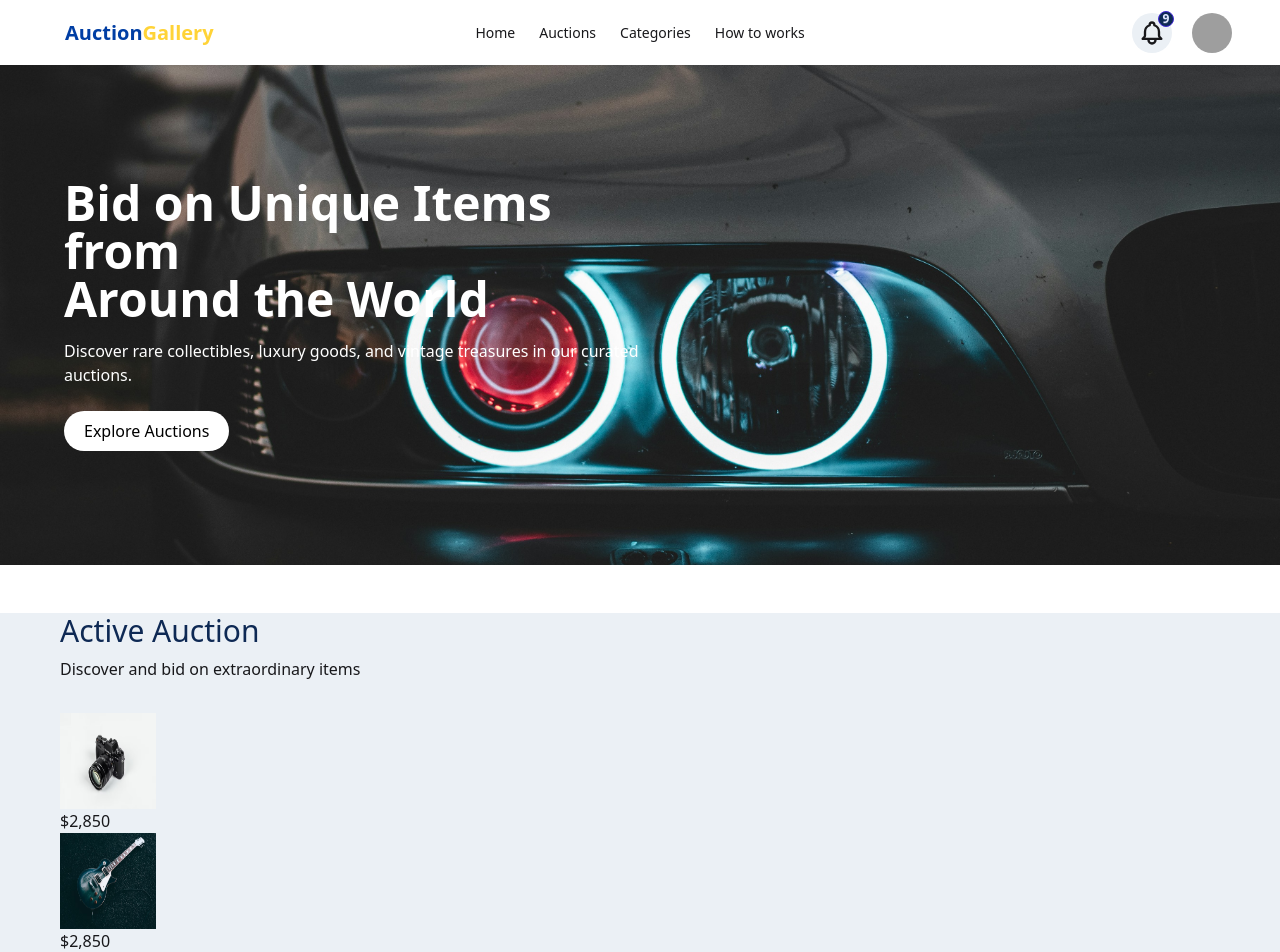
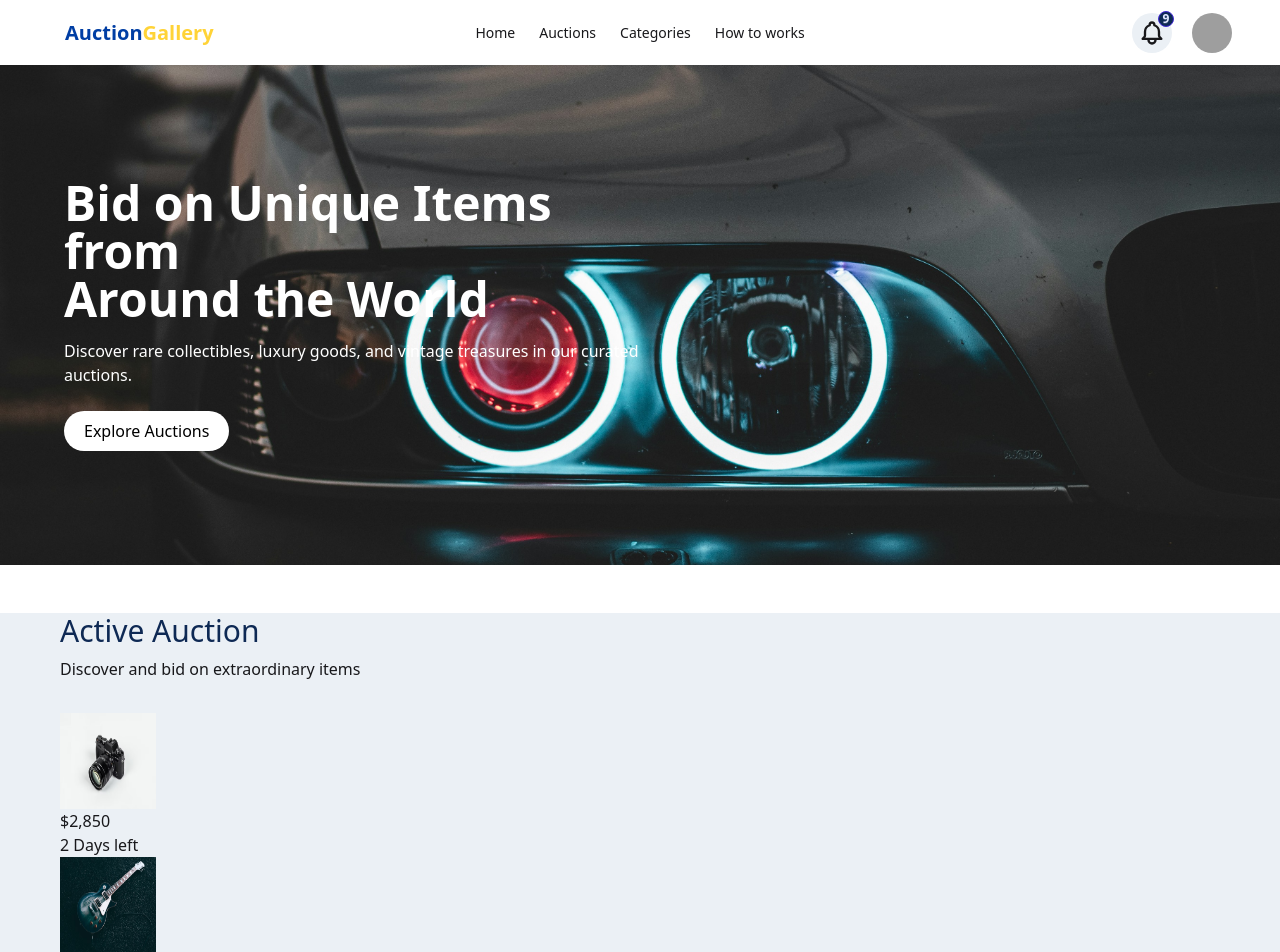
Before and after one commit to iftakhersifat/auction-gallery, a React (Vite) app: page / in a window 1280 px wide. Shown: the top 952 px of the page. Built offline with nearby package versions, Linux system fonts and the light colour scheme; grey boxes are pictures that could not be loaded.

Commit message:
fetch timeLeft

```diff
--- a/src/Components/Bid/Bid.jsx
+++ b/src/Components/Bid/Bid.jsx
@@ -1,11 +1,12 @@
 import React from 'react';
 
 const Bid = ({bid}) => {
-    const {image, currentBidPrice}=bid;
+    const {image, currentBidPrice, timeLeft}=bid;
     return (
         <div>
             <img className='w-[96px] h-[96px]' src={image} alt="" />
             <p>{currentBidPrice}</p>
+            <p>{timeLeft}</p>
         </div>
     );
 };
```
